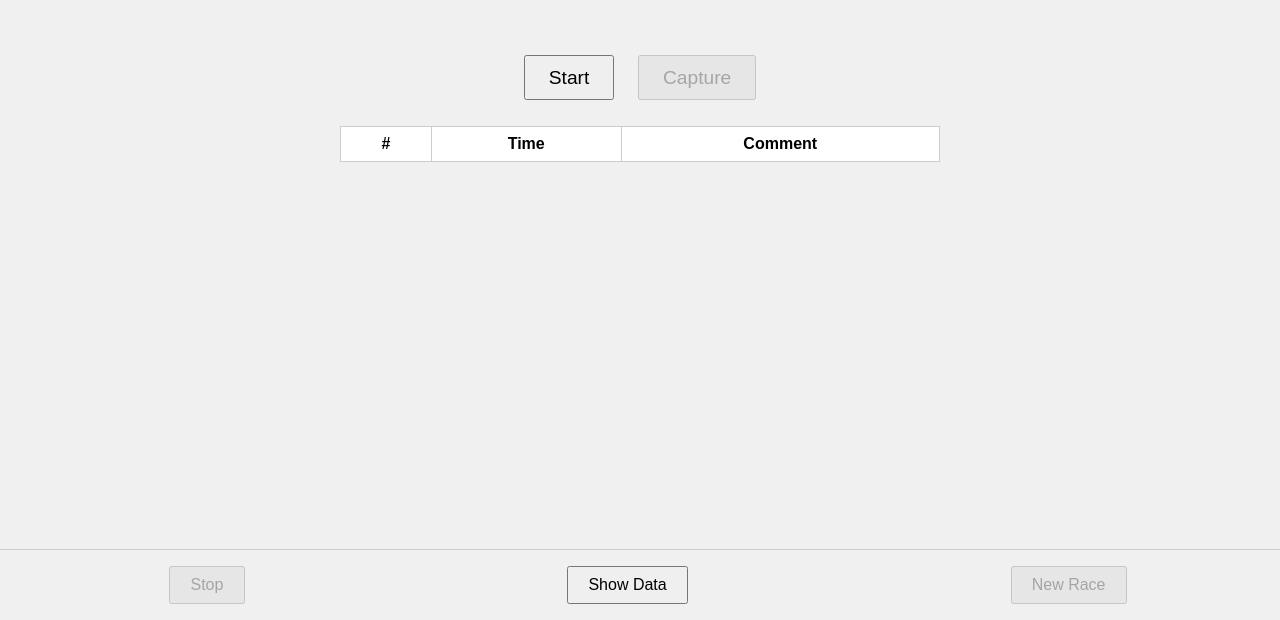
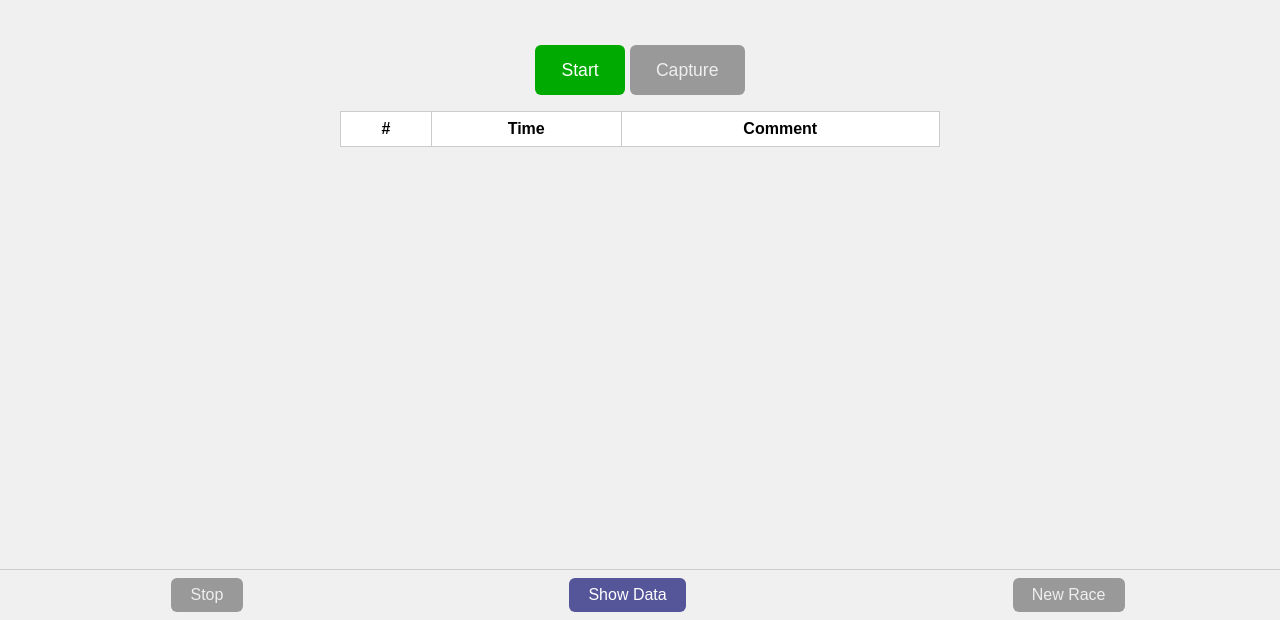
Before and after one commit to paulroho/finishers, a plain HTML site: page index.html in a window 1280 px wide. Shown: the part 180-800 px from the top of the page. Drawn offline with Linux system fonts and the light colour scheme.

Commit message:
fix: style buttons

```diff
--- a/styles.css
+++ b/styles.css
@@ -23,9 +23,21 @@ body {
   }
 
   button {
-    font-size: 1.2em;
-    padding: 0.5em 1.2em;
-    margin: 0.5em;
+    font-size: 1.1em;
+    padding: 0.8em 1.5em;
+    border: none;
+    border-radius: 6px;
+    background-color: #559;
+    color: white;
+    cursor: pointer;
+    -webkit-appearance: none; /* remove iOS blue text */
+    appearance: none;
+  }
+
+  button:disabled {
+    background-color: #999;
+    color: #eee;
+    cursor: default;
   }
 
   table {
@@ -61,3 +73,11 @@ body {
   input[type="text"] {
     width: 90%;
   }
+
+  #startButton:not(:disabled), #captureButton:not(:disabled) {
+    background-color: #0a0;
+  }
+
+  #stopButton:not(:disabled), #newRaceButton:not(:disabled) {
+    background-color: #c00;
+  }
```
Also changed, not shown: small_buttons_on_iPhone.png (added), styled_buttons_on_desktop.png (added), 1 other file.
